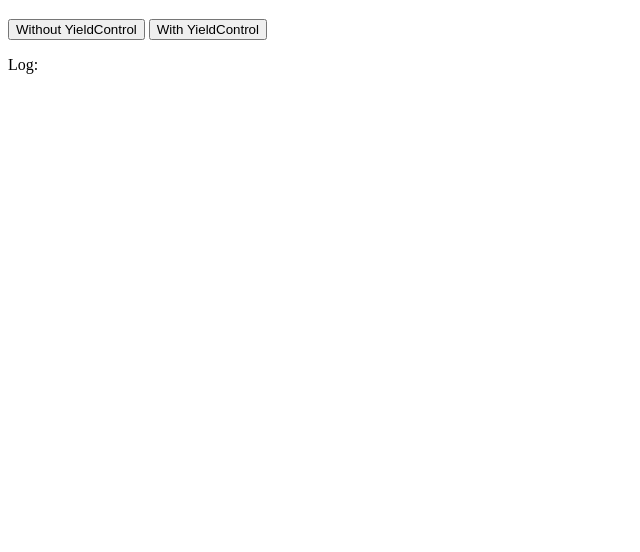
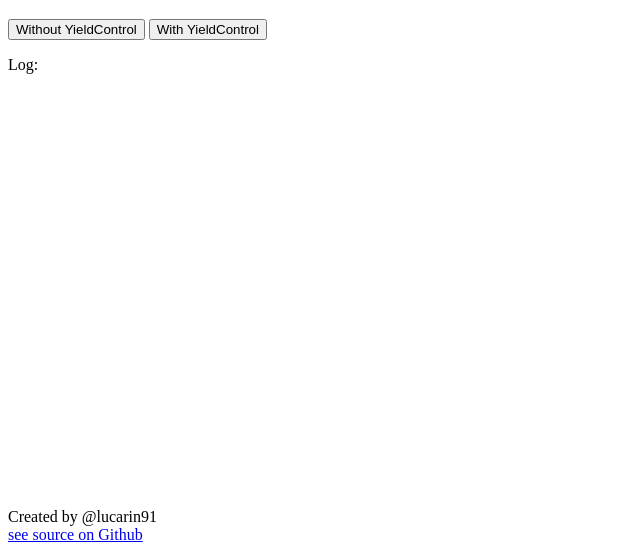
Before and after one commit to lucarin91/yield-control-demo, a website built with webpack: page index.html in a window 1280 px wide. Shown: the part 1093-1645 px from the top of the page, without its empty margins (0-640 px from the left). Before the commit the page ends 1591 px from the top, so only its background shows below. Built offline with nearby package versions, Linux system fonts and the light colour scheme.

Commit message:
add github link on the demo page

```diff
--- a/index.html
+++ b/index.html
@@ -68,6 +68,12 @@
   <div id="log-div" style="overflow-y: scroll;font-size:8pt;height: 400px;">
   </div>
 
+  <div>
+  <br/>
+  Created by @lucarin91 <br/>
+  <a href="https://github.com/lucarin91/yield-control-demo">see source on Github</a>
+  </div>
+
   <script src="main.js"></script>
 </body>
 </html>
```
